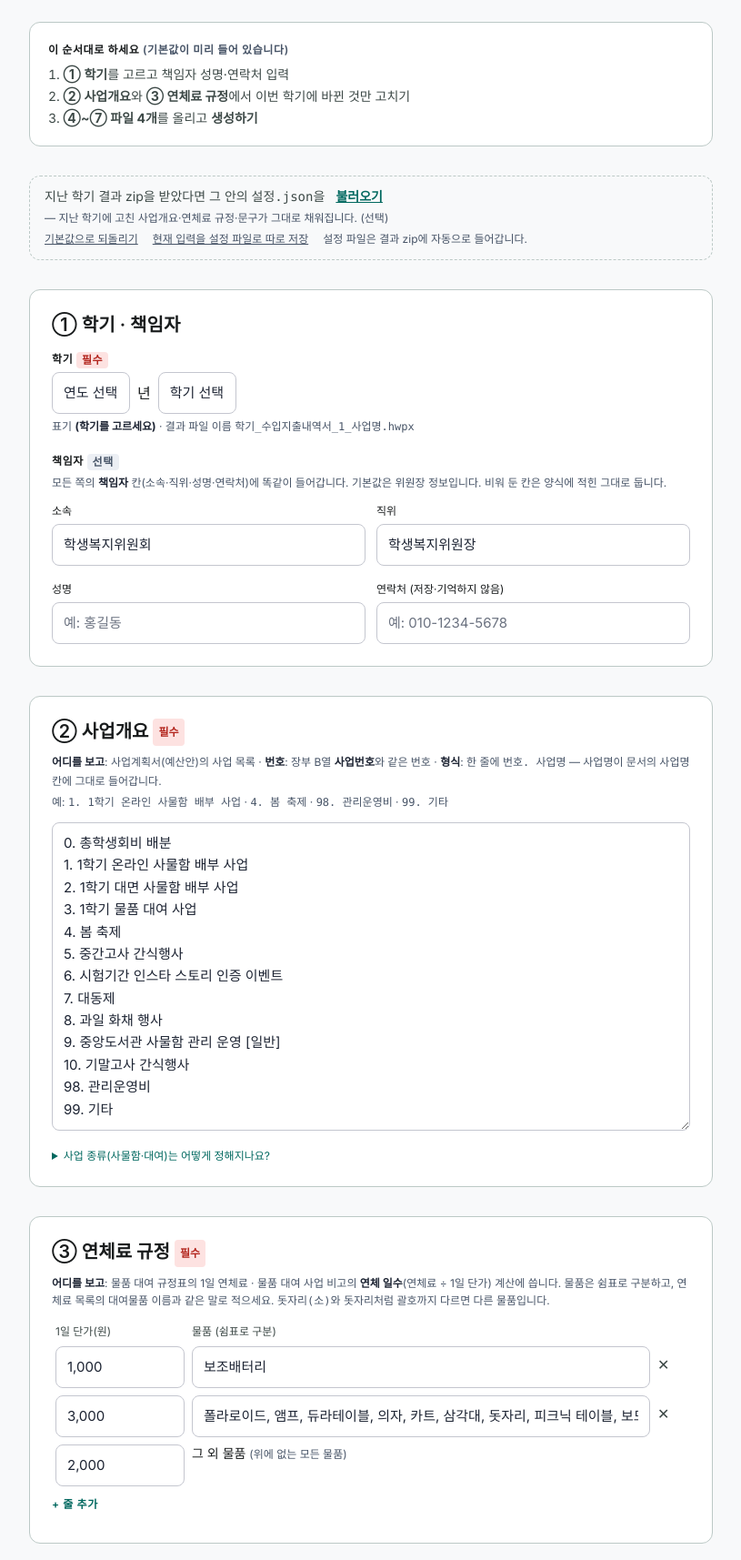
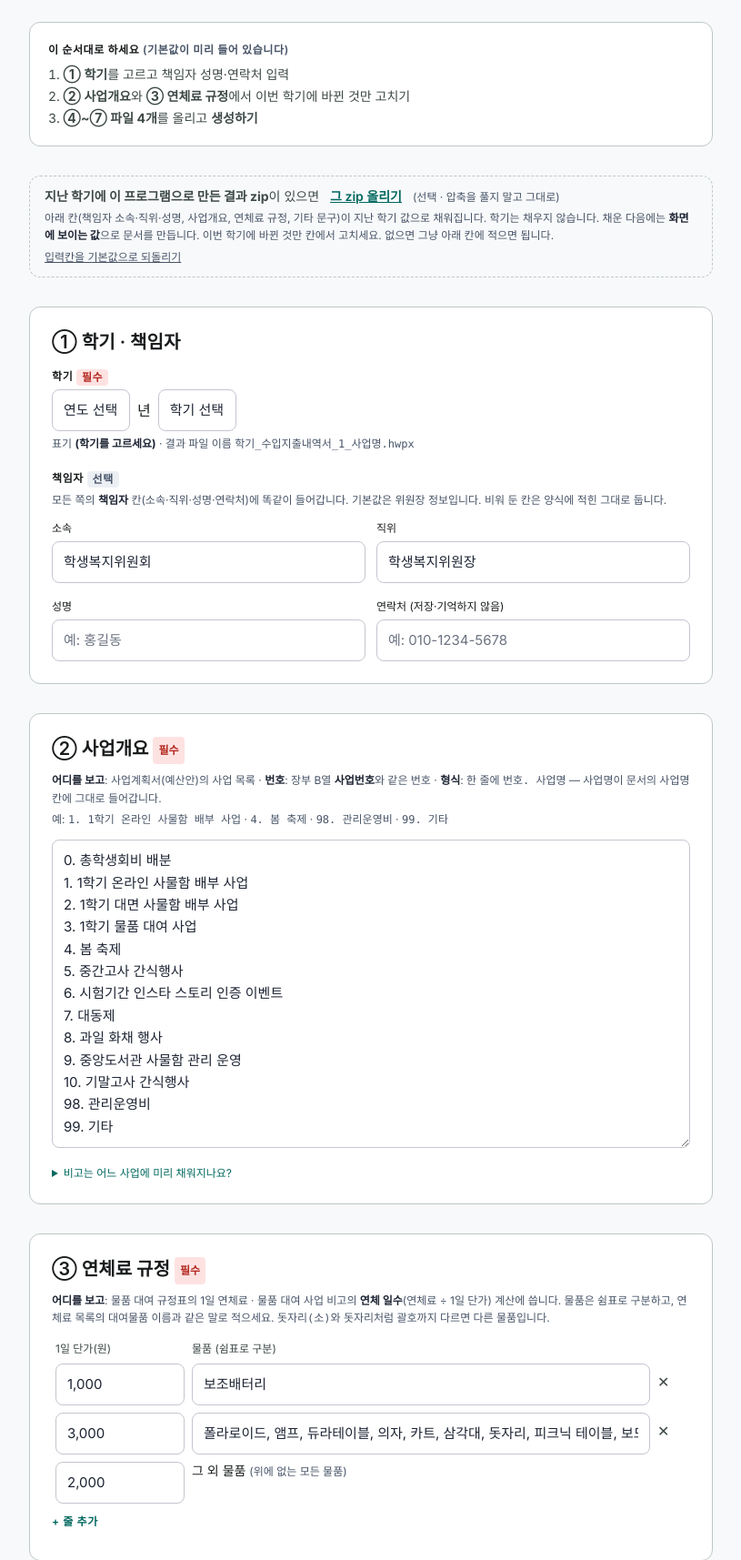
Before and after one commit to zanmang-lab/audit-income-expense, a FastAPI app: page / in a window 1280 px wide. Shown: the part 187-1902 px from the top of the page at 91% size, without its empty margins (232-1047 px from the left). Run offline with FastAPI, Linux system fonts and the light colour scheme; some libraries are stand-ins or nearby versions.

Commit message:
첫 화면 단순화: 지난 결과 zip 그대로 불러오기, 비고 규칙 숨김, 비고는 사물함 배부·물품 대여 사업만
- '설정.json 불러오기' → '지난 학기 결과 zip 올리기'(zip 그대로, json도 됨). 학기는 채우지 않고, 채운 뒤에는 화면 값으로 만든다고 안내
- '현재 입력을 설정 파일로 따로 저장' 버튼 제거(결과 zip에 자동으로 들어감)
- 비고 문장 규칙 칸은 /?admin 에서만 보이고, 브라우저가 기억하지 않음
- 사업 종류 키워드를 '사물함배부'·'물품대여'로 좁혀 9번 중앙도서관 사물함 관리 운영 등은 꼬리표 없이 일반.
  예전 기본 키워드가 든 설정 파일은 새 기준으로 바꿔 읽음
- 비고를 미리 채운 사업 목록을 매번 검수목록 '참고'에 표시

Co-Authored-By: Claude Opus 5.5 <noreply@anthropic.com>
Claude-Session: https://claude.ai/code/session_01M2VmVWvEGeRBCgrU9Bi1YJ

```diff
--- a/web/app.py
+++ b/web/app.py
@@ -1,5 +1,7 @@
 """FastAPI 웹 앱 — 업로드 → 마스킹 → 엔진 → zip 다운로드."""
 from __future__ import annotations
+
+import json
 
 import logging
 import shutil
@@ -236,6 +238,7 @@ async def index(request: Request) -> HTMLResponse:
             "default_rules_json": default_rules_text(),
             "example_author": EXAMPLE_AUTHOR,
             "template_fields": TEMPLATE_FIELDS,
+            "admin": "admin" in request.query_params or "관리자" in request.query_params,
         },
     )
 
@@ -481,6 +484,47 @@ async def settings_example() -> JSONResponse:
     return JSONResponse(example_settings())
 
 
+@app.post("/settings/from-file")
+async def settings_from_file(file: UploadFile = File(...)) -> JSONResponse:
+    """지난 학기 결과 zip(또는 그 안의 설정.json)에서 입력칸에 채울 값을 꺼낸다."""
+    import zipfile as _zip
+    from io import BytesIO as _BytesIO
+
+    def _json_error(msg: str) -> JSONResponse:
+        return JSONResponse({"detail": msg}, status_code=400)
+
+    data = await file.read()
+    if len(data) > MAX_FILE_BYTES:
+        return _json_error("파일이 너무 큽니다.")
+
+    text = None
+    if data.startswith(b"PK"):
+        try:
+            with _zip.ZipFile(_BytesIO(data)) as zf:
+                name = next((n for n in zf.namelist() if n.endswith("설정.json")), None)
+                if name is None:
+                    return _json_error("이 zip에는 지난 학기 입력 내용이 없습니다. 이 프로그램이 만든 결과 zip인지 확인해 주세요.")
+                text = zf.read(name).decode("utf-8-sig")
+        except _zip.BadZipFile:
+            return _json_error("zip 파일을 열지 못했습니다.")
+    else:
+        text = data.decode("utf-8-sig", errors="replace")
+    try:
+        settings = json.loads(text)
+    except json.JSONDecodeError:
+        return _json_error("지난 학기 결과 zip(또는 그 안의 설정.json)을 올려 주세요.")
+    if not isinstance(settings, dict) or "설정버전" not in settings:
+        return _json_error("이 프로그램이 만든 결과 zip(또는 설정.json)이 아닙니다.")
+    rules = settings.get("비고규칙")
+    if isinstance(rules, dict):
+        from src.rules_config import RETIRED_KEYS, _OLD_DEFAULTS, DEFAULT_RULES
+        cleaned = {k: v for k, v in rules.items()
+                   if k not in RETIRED_KEYS and _OLD_DEFAULTS.get(k) != v and not str(k).startswith("_")}
+        settings["비고규칙"] = {**DEFAULT_RULES, **cleaned}
+        settings["비고규칙_바뀜"] = any(DEFAULT_RULES.get(k) != v for k, v in cleaned.items())
+    return JSONResponse(settings)
+
+
 @app.get("/examples/{filename}")
 async def download_example(filename: str) -> FileResponse:
     path = resolve_example_path(EXAMPLES_DIR, filename)
--- a/web/semester_inputs.py
+++ b/web/semester_inputs.py
@@ -35,7 +35,7 @@ EXAMPLE_OVERVIEW = """0. 총학생회비 배분
 6. 시험기간 인스타 스토리 인증 이벤트
 7. 대동제
 8. 과일 화채 행사
-9. 중앙도서관 사물함 관리 운영 [일반]
+9. 중앙도서관 사물함 관리 운영
 10. 기말고사 간식행사
 98. 관리운영비
 99. 기타"""
--- a/web/templates/index.html
+++ b/web/templates/index.html
@@ -39,19 +39,20 @@
     <form action="/generate" method="post" enctype="multipart/form-data" class="space-y-8" id="upload-form">
       {% from "includes/macros.html" import file_zone, file_zone_compact %}
 
-      <!-- 설정 파일 (인계받은 경우만) -->
+      <!-- 지난 학기 결과 불러오기 (선택) -->
       <div class="border border-dashed border-outline-variant px-4 py-3 rounded-xl text-body-md text-on-surface-variant">
         <div class="flex flex-wrap items-center gap-x-3 gap-y-1">
-          <span>지난 학기 결과 zip을 받았다면 그 안의 <code>설정.json</code>을</span>
-          <button type="button" id="settings-load-btn" class="text-primary font-semibold underline">불러오기</button>
-          <span class="where">— 지난 학기에 고친 사업개요·연체료 규정·문구가 그대로 채워집니다. (선택)</span>
+          <span><b>지난 학기에 이 프로그램으로 만든 결과 zip</b>이 있으면</span>
+          <button type="button" id="settings-load-btn" class="text-primary font-semibold underline">그 zip 올리기</button>
+          <span class="where">(선택 · 압축을 풀지 말고 그대로)</span>
         </div>
-        <div class="mt-1 flex flex-wrap gap-x-4 where">
-          <button type="button" id="example-btn" class="underline">기본값으로 되돌리기</button>
-          <button type="button" id="settings-save-btn" class="underline">현재 입력을 설정 파일로 따로 저장</button>
-          <span>설정 파일은 결과 zip에 자동으로 들어갑니다.</span>
-        </div>
-        <input type="file" id="settings-file" accept=".json,application/json" class="hidden">
+        <p class="where mt-1">
+          아래 칸(책임자 소속·직위·성명, 사업개요, 연체료 규정, 기타 문구)이 지난 학기 값으로 채워집니다. 학기는 채우지 않습니다.
+          채운 다음에는 <b>화면에 보이는 값</b>으로 문서를 만듭니다. 이번 학기에 바뀐 것만 칸에서 고치세요.
+          없으면 그냥 아래 칸에 적으면 됩니다.
+        </p>
+        <div class="mt-1 where"><button type="button" id="example-btn" class="underline">입력칸을 기본값으로 되돌리기</button></div>
+        <input type="file" id="settings-file" accept=".zip,.json,application/zip,application/json" class="hidden">
         <p id="settings-status" class="mt-2 text-body-md hidden" role="status"></p>
       </div>
 
@@ -108,10 +109,11 @@
           <button type="button" id="term-fix-btn" class="ml-2 underline font-semibold"></button>
         </div>
         <details class="mt-3">
-          <summary class="where cursor-pointer text-primary">사업 종류(사물함·대여)는 어떻게 정해지나요?</summary>
+          <summary class="where cursor-pointer text-primary">비고는 어느 사업에 미리 채워지나요?</summary>
           <p class="where mt-2">
-            사업명에 <code>사물함</code>이 있으면 사물함 사업(대여비 문구·환불 사유 비고), <code>대여</code>가 있으면 물품 대여 사업(연체료 비고), 0번과 <code>총학</code>·<code>학생회비</code>는 학생회비로 봅니다.
-            이름에 그 말이 없는데 종류를 정해야 하면 줄 끝에 <code>[사물함]</code> · <code>[대여]</code> · <code>[학생회비]</code> · <code>[일반]</code>을 붙이세요. 예: <code>5. 도서관 좌석 관리 [사물함]</code>
+            사업명에 <code>사물함 배부</code>가 있으면 사물함 사업(대여비 문구·환불 사유), <code>물품 대여</code>가 있으면 물품 대여 사업(연체료 문장·증빙 사진)으로 보고 비고를 미리 채웁니다.
+            나머지 사업은 비고를 비워 둡니다(검수하면서 직접 적음). 어느 사업에 채웠는지는 검수목록 '참고'에 나옵니다.
+            이 두 사업의 이름을 다르게 적어야 하면 줄 끝에 <code>[사물함]</code> 또는 <code>[대여]</code>를 붙이세요.
           </p>
         </details>
       </div>
@@ -197,7 +199,7 @@
       </details>
 
       <!-- 관리자용 -->
-      <details class="bg-surface-container-lowest border border-outline-variant p-6 rounded-xl group" id="rules-info">
+      <details class="bg-surface-container-lowest border border-outline-variant p-6 rounded-xl group{% if not admin %} hidden{% endif %}" id="rules-info">
         <summary class="cursor-pointer list-none flex justify-between items-center gap-2 select-none">
           <span class="text-headline-md font-headline-md text-on-surface-variant">비고 문장 규칙 <span class="chip chip-opt">관리자용 · 고칠 필요 없음</span></span>
           <span class="material-symbols-outlined text-on-surface-variant transition-transform group-open:rotate-180">expand_more</span>
@@ -206,7 +208,7 @@
           비고 문장의 말투, 환불 사유 표현 등입니다. 평소에는 열지 않아도 됩니다.
           문장을 바꿔야 할 때만 고치고, 문장 틀의 <code>{중괄호}</code> 칸은 그대로 두세요.
         </p>
-        <textarea id="rules_json" name="rules_json" data-remember spellcheck="false"
+        <textarea id="rules_json" name="rules_json" spellcheck="false"
           class="field mt-3 font-mono text-xs leading-relaxed" style="min-height:300px">{{ default_rules_json }}</textarea>
         <div class="mt-2 flex justify-between items-start gap-3 flex-wrap">
           <p id="rules-status" class="text-xs text-on-surface-variant" role="status"></p>
@@ -403,12 +405,11 @@
       const b = data.기본정보 || {}, a = b.작성자 || {};
       let n = 0;
       const put = (name, v) => { if (v !== undefined && v !== null && String(v) !== '') { byName(name).value = String(v); n++; } };
-      if (b.학기명 && setSemester(b.학기명)) n++;
       put('author_affiliation', a.소속); put('author_position', a.직위); put('author_name', a.성명);
       put('locker_deposit_remark', b.사물함비고문구); put('film_fee_per_sheet', b.필름1장가격);
       put('business_overview', data.사업개요);
       if (data.연체료규정) { loadRulesText(data.연체료규정); n++; }
-      if (data.비고규칙) { byName('rules_json').value = JSON.stringify(data.비고규칙, null, 2); n++; }
+      if (data.비고규칙) byName('rules_json').value = JSON.stringify(data.비고규칙, null, 2);
       validateRules();
       checkTerm();
       return n;
@@ -425,39 +426,15 @@
       const file = e.target.files[0];
       if (!file) return;
       try {
-        const n = applySettings(JSON.parse(await file.text()));
-        showStatus(`'${file.name}'에서 ${n}개 항목을 채웠습니다. ① 학기를 이번 학기로 골라 주세요.`, false);
+        const fd = new FormData(); fd.append('file', file);
+        const r = await fetch('/settings/from-file', { method: 'POST', body: fd });
+        const data = await r.json();
+        if (!r.ok) throw new Error(data.detail || '읽지 못했습니다');
+        const n = applySettings(data);
+        const extra = data.비고규칙_바뀜 ? ' (지난 학기에 바꾼 비고 문장도 그대로 씁니다)' : '';
+        showStatus(`'${file.name}'에서 ${n}개 칸을 채웠습니다${extra}. ① 학기를 고르고, 이번 학기에 바뀐 것만 고쳐 주세요.`, false);
       } catch (err) { showStatus('설정 파일을 읽지 못했습니다: ' + err.message, true); }
       e.target.value = '';
-    });
-    document.getElementById('settings-save-btn').addEventListener('click', () => {
-      let rules = {};
-      try { rules = JSON.parse(byName('rules_json').value || '{}'); }
-      catch (err) { showStatus('비고 문장 규칙(관리자용)의 형식이 잘못되어 저장하지 못했습니다.', true); return; }
-      syncRules();
-      const label = semInput.value;
-      const data = {
-        _설명: "수입지출내역서 자동 작성 설정 파일입니다. 직접 고치지 말고, 웹 첫 화면의 '지난 설정 파일 불러오기'로 올린 뒤 화면에서 고치세요.",
-        설정버전: 1,
-        기본정보: {
-          학기명: label,
-          작성자: { 성명: byName('author_name').value.trim(), 직위: byName('author_position').value.trim(), 소속: byName('author_affiliation').value.trim() },
-          사물함비고문구: byName('locker_deposit_remark').value.trim(),
-          필름1장가격: byName('film_fee_per_sheet').value.trim(),
-        },
-        사업개요: overview.value.trim(),
-        연체료규정: rulesText.value.trim(),
-        비고규칙: rules,
-      };
-      const blob = new Blob([JSON.stringify(data, null, 2) + '\n'], { type: 'application/json' });
-      const a = document.createElement('a');
-      a.href = URL.createObjectURL(blob);
-      a.download = `수입지출_설정_${label}.json`;
-      a.style.display = 'none';
-      document.body.appendChild(a);
-      a.click();
-      setTimeout(() => { URL.revokeObjectURL(a.href); a.remove(); }, 2000);
-      showStatus(`'수입지출_설정_${label}.json'으로 저장했습니다. 연락처는 개인정보라 넣지 않았습니다.`, false);
     });
 
     // ── 이 브라우저에 기억 (연락처 제외) ──
```
Also changed, not shown: docs/SPEC.md (+1 -1 lines), src/rules_config.py (+10 -2 lines), tests/test_auto_notice.py (+43 -1 lines), tests/test_preview_flow.py (+3 -3 lines), tests/test_rules_settings.py (+2 -2 lines), web/runner.py (+11 -0 lines), README.md.
